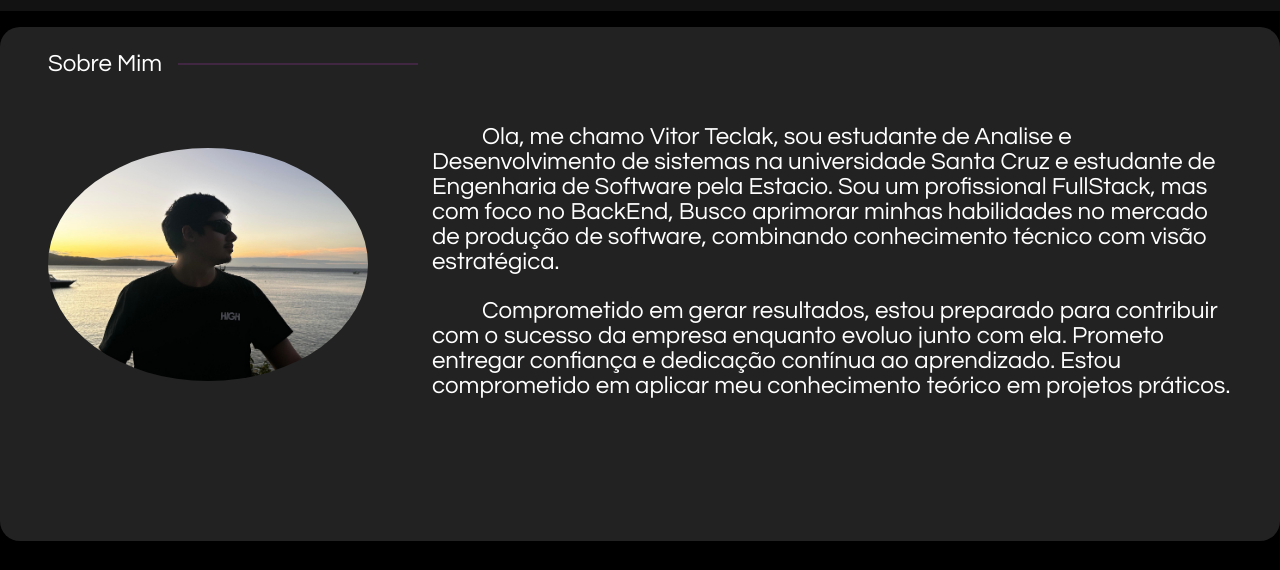
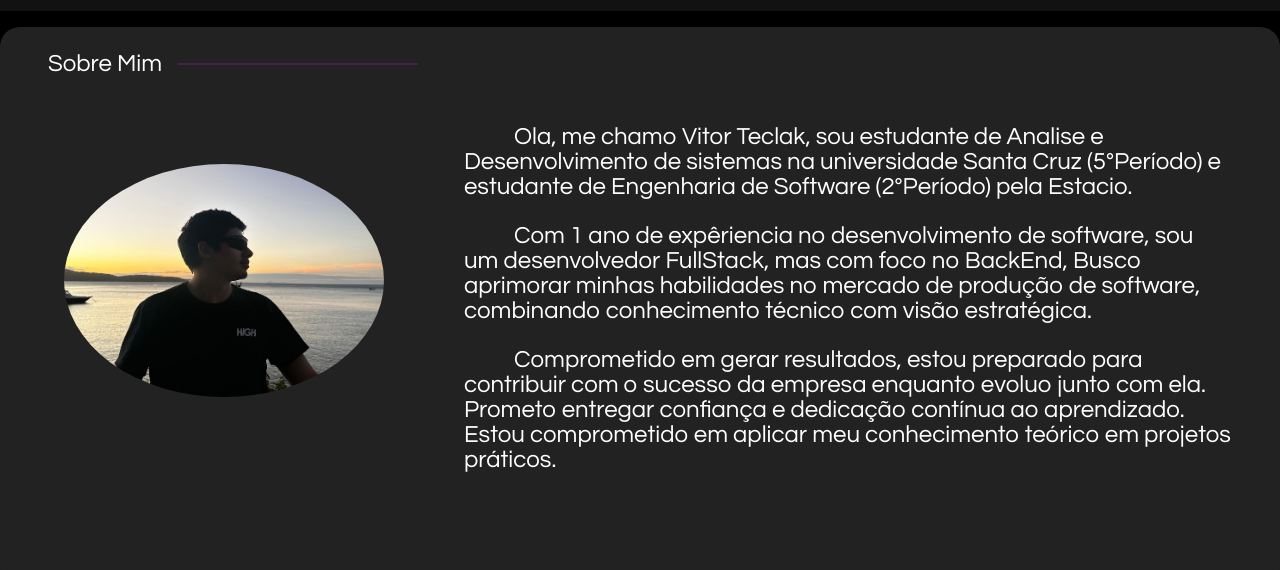
Before and after one commit to VitorTeclak/ProjetoPortfolio, a plain HTML site: page index.html in a window 1280 px wide. Both pictures are taken after a click on the button "Sobre Mim". Shown: the part 49-619 px from the top of the page. Drawn offline with Linux system fonts and the light colour scheme.

Commit message:
[UPDATE] Alterado texto 'sobre mim'

```diff
--- a/index.html
+++ b/index.html
@@ -58,15 +58,19 @@
 
                     <img src="images/foto2.jpeg" alt="" class="profile-img2">
                     <div class="text-content-sobre">
-                        <p> Ola, me chamo Vitor Teclak, sou estudante de Analise e Desenvolvimento de sistemas na universidade Santa Cruz
-                             e estudante de Engenharia de Software pela Estacio.
-                           Sou um profissional FullStack, mas com foco no BackEnd, Busco aprimorar minhas habilidades no mercado de produção
+                        <p> Ola, me chamo Vitor Teclak, sou estudante de Analise e Desenvolvimento de sistemas na universidade Santa Cruz (5°Período)
+                            e estudante de Engenharia de Software (2°Período) pela Estacio.
+                        </p>
+                        <p>
+                            Com 1 ano de expêriencia no desenvolvimento de software, sou um desenvolvedor FullStack, mas com foco no BackEnd,
+                            Busco aprimorar minhas habilidades no mercado de produção
                             de software, combinando conhecimento técnico com visão estratégica.
                         </p>
                         <p>
                             Comprometido em gerar resultados, estou
                             preparado para contribuir com o sucesso da empresa enquanto evoluo junto com ela. Prometo entregar confiança e
-                            dedicação contínua ao aprendizado. Estou comprometido em aplicar meu conhecimento teórico em projetos práticos.</p>
+                            dedicação contínua ao aprendizado. Estou comprometido em aplicar meu conhecimento teórico em projetos práticos.
+                        </p>
                     </div>
                 </div>
                 <div class="habilidades">
@@ -139,7 +143,9 @@
                             <span class="tooltip">Intermediário/Avançado</span>
                             </div>
                         </button>
+
                     </div>
+                    <p style="margin-bottom: 5rem;"/>
                 </div>
         </div>
         <div class="content" id="projetos">
@@ -505,6 +511,7 @@
 
 
                             </div>
+                            <p style="margin-bottom: 5rem;"/>
                         </div>
 
                     </div>
--- a/main.css
+++ b/main.css
@@ -108,10 +108,10 @@ body {
     width: 25%;
     border-radius: 50%;
     float: left;
-    margin-top: 3em;
-    margin-left: 3em;
-    margin-right: 4em;
-    margin-bottom: 10em;
+    margin-top: 4em;
+    margin-left: 4em;
+    margin-right: 5em;
+    margin-bottom: 12em;
 }
 .text-content-sobre{
     font-size: 1.5em;
```
